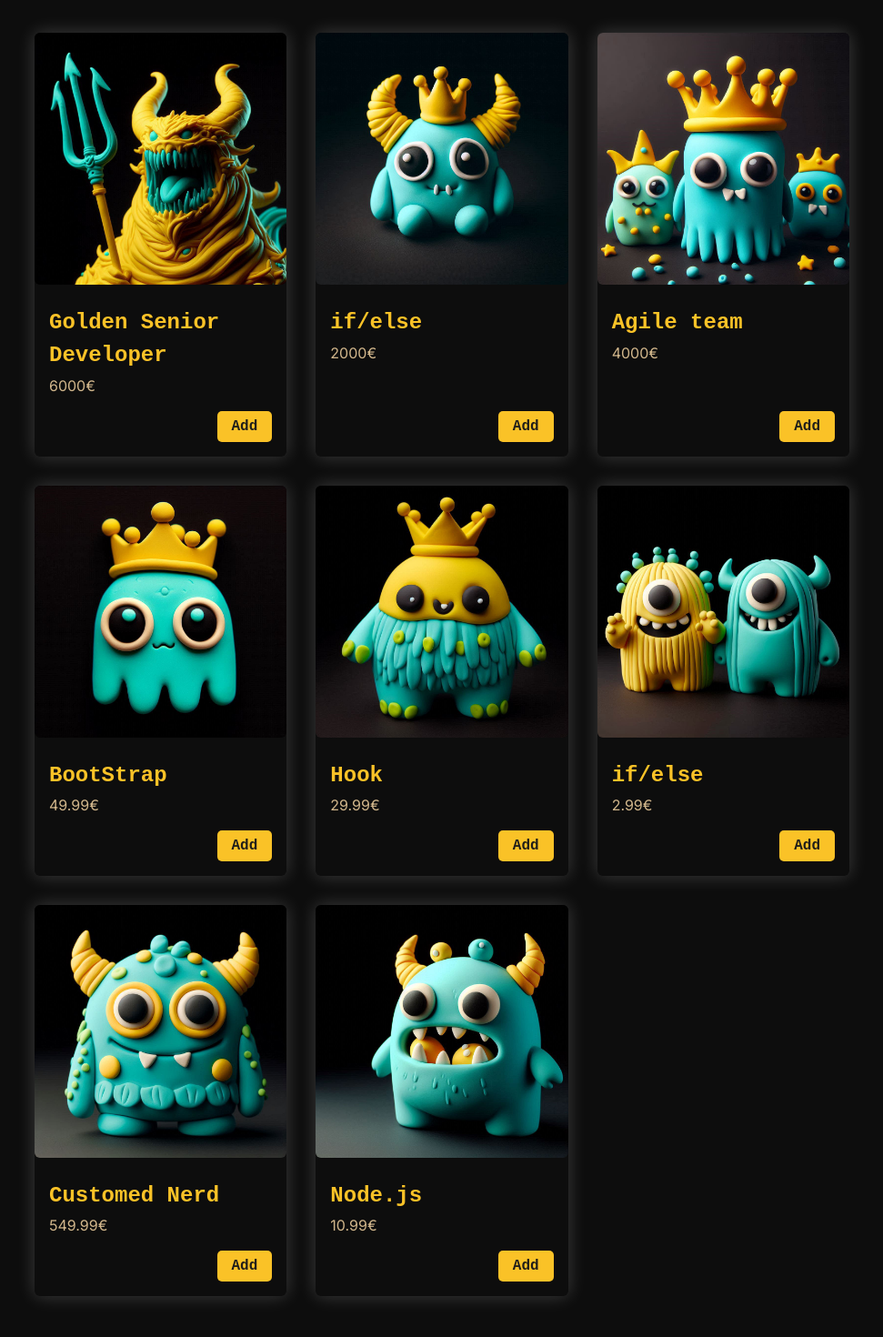
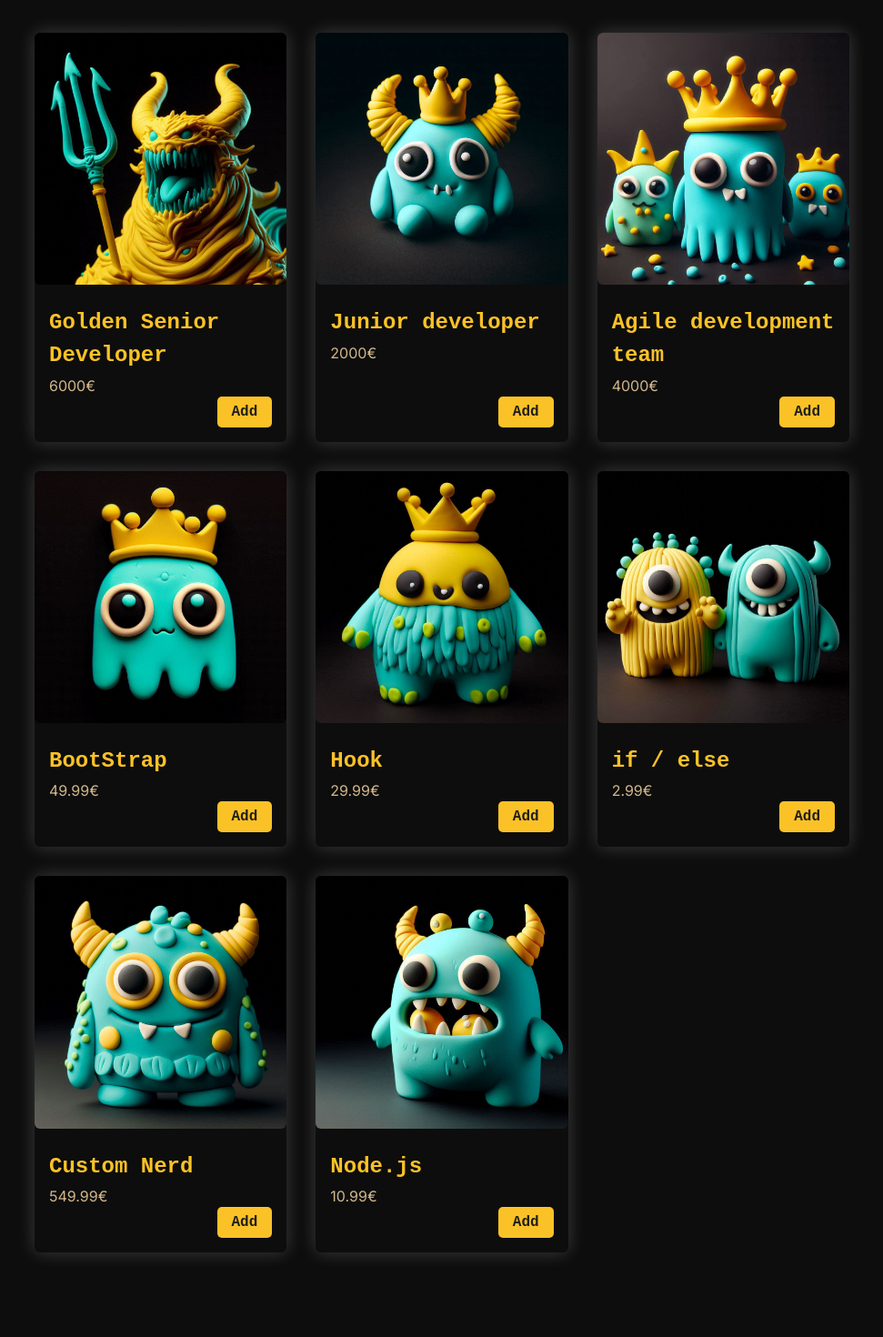
Before and after one commit to mauisiri/MY_PORTFOLIO, a React (Create React App) app: page /shoppingcart in a window 1280 px wide. Shown: the part 498-1968 px from the top of the page at 91% size, without its empty margins (154-1125 px from the left). Built offline with nearby package versions, Linux system fonts and the light colour scheme; a web font is replaced by a local one.

Commit message:
MODIFIED: dummy-products

```diff
--- a/src/components/ShoppingCart.css
+++ b/src/components/ShoppingCart.css
@@ -129,6 +129,29 @@
   border-radius: 6px;
 }
 
+.product-overlay {
+  width: 22%;
+  height: 33%;
+  border-radius: 6px;
+  position: absolute;
+  background-color: rgba(85, 76, 44, 0.708);
+  display: flex;
+  align-items: center;
+  opacity: 0;
+  transition: opacity 0.3s ease-in-out;
+}
+
+.product:hover .product-overlay {
+  opacity: 1;
+}
+
+.product-overlay p {
+  color: white;
+  font-size: 1rem;
+  word-wrap: break-word;
+  padding: 0.5rem;
+}
+
 .product-content {
   flex: 1;
   padding: 0 1rem 0 1rem;
@@ -144,29 +167,6 @@
   font-family: 'Handjet', monospace;
 }
 
-.product-overlay {
-  width: 22%;
-  height: 33%;
-  border-radius: 6px;
-  position: absolute;
-  background-color: rgba(85, 76, 44, 0.708);
-  display: flex;
-  align-items: center;
-  opacity: 0;
-  transition: opacity 0.3s ease-in-out;
-}
-
-.product:hover .product-overlay {
-  opacity: 1; /* Show on hover */
-}
-
-.product-overlay p {
-  color: white;
-  font-size: 1rem;
-  word-wrap: break-word;
-  padding: 0.5rem;
-}
-
 .product-price {
   font-size: 1rem;
   color: #d1b68b;
@@ -175,6 +175,7 @@
 
 .product-actions {
   text-align: right;
+  margin-top: 0px;
 }
 
 .product-actions button {
--- a/src/components/ShoppingCart/Product.jsx
+++ b/src/components/ShoppingCart/Product.jsx
@@ -14,7 +14,6 @@
         <div>
           <h3>{title}</h3>
           <p className="product-price">{price}€</p>
-          {/* <p>{description}</p> */}
         </div>
         <p className="product-actions">
           <button onClick={() => addItemToCart(id)}>Add</button>
--- a/src/components/ShoppingCart/dummy-products.js
+++ b/src/components/ShoppingCart/dummy-products.js
@@ -20,7 +20,7 @@
   {
     id: "p5",
     image: junior,
-    title: "if/else",
+    title: "Junior developer",
     price: 2000,
     description:
       "The if/else statement executes a block of code if a specified condition is true. If the condition is false, another block of code can be executed."
@@ -28,7 +28,7 @@
   {
     id: "p2",
     image: agile,
-    title: "Agile team",
+    title: "Agile development team",
     price: 4000,
     description:
       "A complete team to develop an Agile strategy. divides the project into phases and emphasizes collaboration and continuous improvement. Inculcated monsters: 2 junior developers, 1 scrum master, 1product owner."
@@ -53,7 +53,7 @@
   {
     id: "p6",
     image: conditionalIf,
-    title: "if/else",
+    title: "if / else",
     price: 2.99,
     description:
       "The if/else statement executes a block of code if a specified condition is true. If the condition is false, another block of code can be executed."
@@ -61,7 +61,7 @@
   {
     id: "p7",
     image: nerd,
-    title: "Customed Nerd",
+    title: "Custom Nerd",
     price: 549.99,
     description:
       "Custom your own nerd monster and choose it's skills. Make it be part of your team and upgrade it from junior to senior as it gains experience."
```
